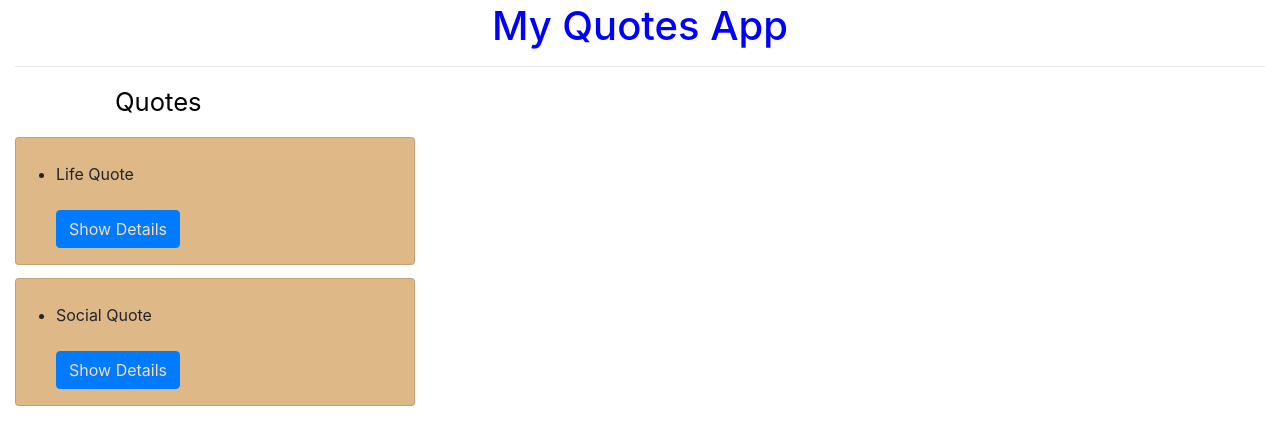
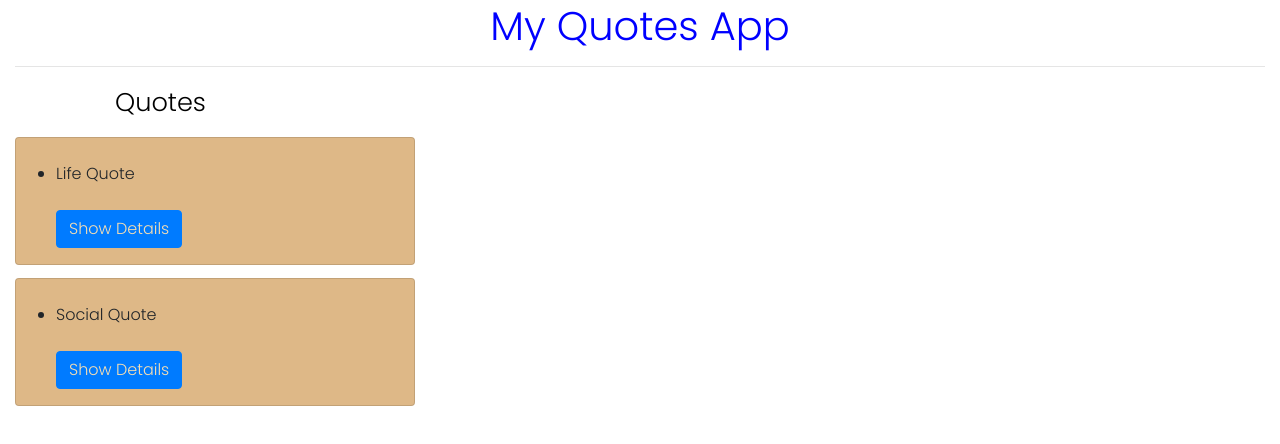
Before and after one commit to sam2020-4/QuotesAPP, an Angular app: page / in a window 1280 px wide. Shown: the top 444 px of the page. Built offline with nearby package versions, Linux system fonts and the light colour scheme.

Commit message:
added google fonts

```diff
--- a/src/app/quote-details/quote-details.component.html
+++ b/src/app/quote-details/quote-details.component.html
@@ -5,4 +5,6 @@
   <p> Submitted by:{{quote.submittedby}}</p>
   <p> (Posted {{quote.completeDate|dateCount}} days ago)</p> -->
 
-  <button (click)='quoteDelete(true)' style="margin-left: 50%">Delete Quote</button>
+
+
+<button (click)='quoteDelete(true)' style="margin-left: 50%">Delete Quote</button>
--- a/src/app/quotes/quotes.component.html
+++ b/src/app/quotes/quotes.component.html
@@ -3,10 +3,10 @@
     <hr>
     <div class="row">
       <div class="col-md-6">
-            <p class="Qheading">Quotes</p>
+        <p class="Qheading">Quotes</p>
             <div *ngFor='let quote of quotes;let i =index' class="card" style="width:400px"><br>
                 <ul>
-                    <li>{{quote.name}}</li> <br>
+                    <li appStrikethrough>{{quote.name}}</li> <br>
                     <button class="btn btn-primary" style="color:wheat" (click)='toggleDetails(i)'>Show Details</button>
                     <app-quote-details *ngIf='quote.showDescription' [quote]='quote' (isComplete)='deleteQuote($event,i)'></app-quote-details>
                 </ul>
--- a/src/app/strikethrough.directive.ts
+++ b/src/app/strikethrough.directive.ts
@@ -17,7 +17,6 @@ export class StrikethroughDirective {
 
   private textDeco(action:string){
     this.elem.nativeElement.style.textDecoration=action;
-
   }
 
 }
--- a/src/index.html
+++ b/src/index.html
@@ -6,6 +6,12 @@
   <base href="/">
   <meta name="viewport" content="width=device-width, initial-scale=1">
   <link rel="icon" type="image/x-icon" href="favicon.ico">
+  <!-- googlefonts -->
+  <link href="https://fonts.googleapis.com/css2?family=Poppins:wght@300&display=swap" rel="stylesheet">
+  <!-- fontawesome -->
+  <link rel="stylesheet" href="https://use.fontawesome.com/releases/v5.14.0/css/all.css" integrity="sha384-HzLeBuhoNPvSl5KYnjx0BT+WB0QEEqLprO+NBkkk5gbc67FTaL7XIGa2w1L0Xbgc" crossorigin="anonymous">
+  <!-- bootstrap -->
+  <link rel="stylesheet" href="https://stackpath.bootstrapcdn.com/bootstrap/4.3.1/css/bootstrap.min.css" integrity="sha384-ggOyR0iXCbMQv3Xipma34MD+dH/1fQ784/j6cY/iJTQUOhcWr7x9JvoRxT2MZw1T" crossorigin="anonymous">
 </head>
 <body>
   <app-root></app-root>
--- a/src/styles.css
+++ b/src/styles.css
@@ -1,6 +1,13 @@
 /* You can add global styles to this file, and also import other style files */
 @import "~bootstrap/dist/css/bootstrap.css";
 
+/* google font */
+@import url('https://fonts.googleapis.com/css2?family=Poppins:wght@300&display=swap');
+
+body{
+    font-family: 'Poppins', sans-serif;
+    margin: 0;
+}
 
 h1{
     color:blue ;
```
